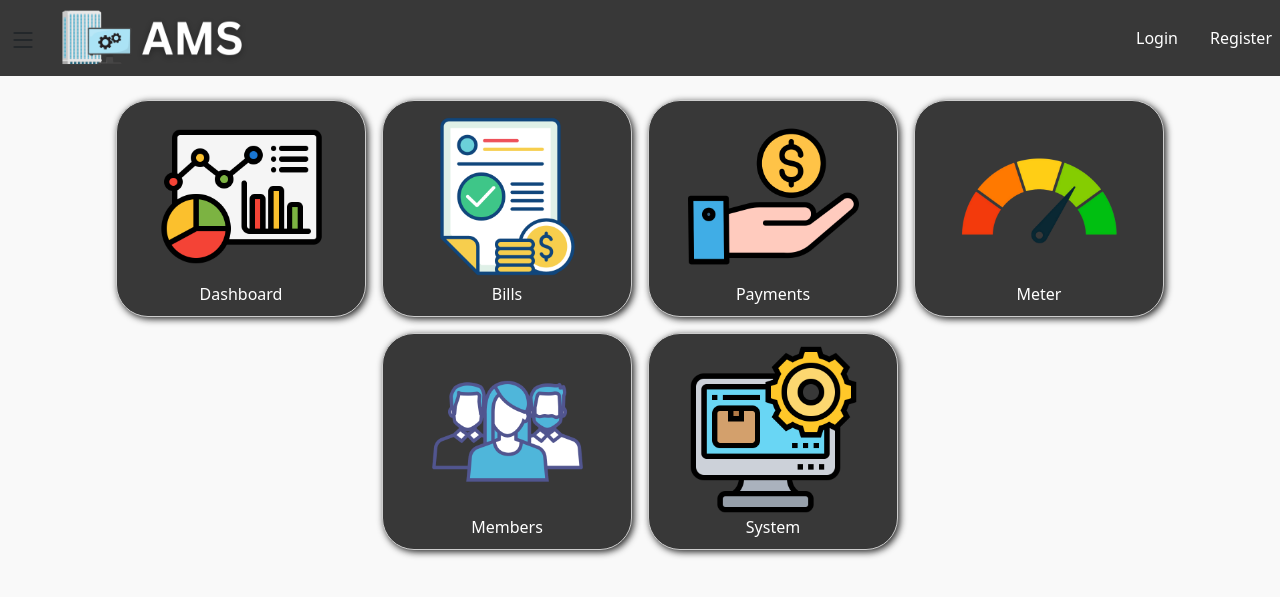
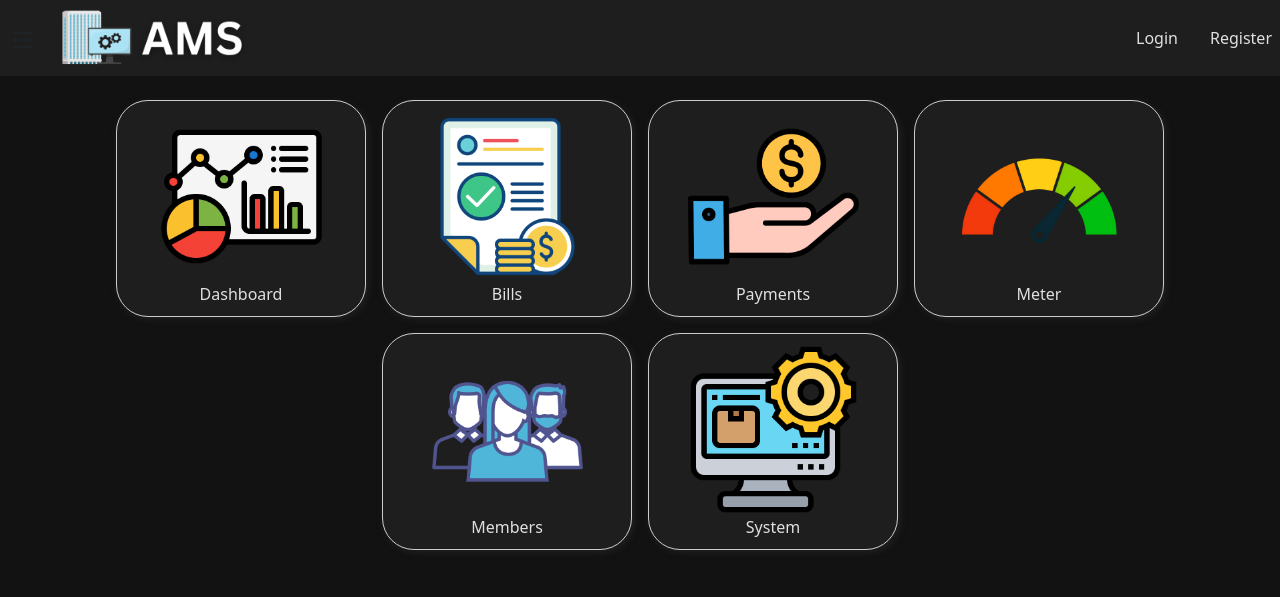
Before and after one commit to FTATM/ems, a PHP site: page /pages/home.php in a window 1280 px wide. Shown: the top 597 px of the page. Run offline with PHP 8.4, Linux system fonts and the light colour scheme; data that the repository does not hold is empty; some libraries are stand-ins or nearby versions.

Commit message:
change default theme to dark

```diff
--- a/components/session.php
+++ b/components/session.php
@@ -68,7 +68,7 @@ if (isset($_GET['theme'])) {
 
 // ตั้งค่าเริ่มต้นถ้ายังไม่มี session
 if (!isset($_SESSION['theme'])) {
-    $_SESSION['theme'] = 'light';
+    $_SESSION['theme'] = 'dark';
 }
 
 if ($_SESSION['theme'] === 'dark') {
```
